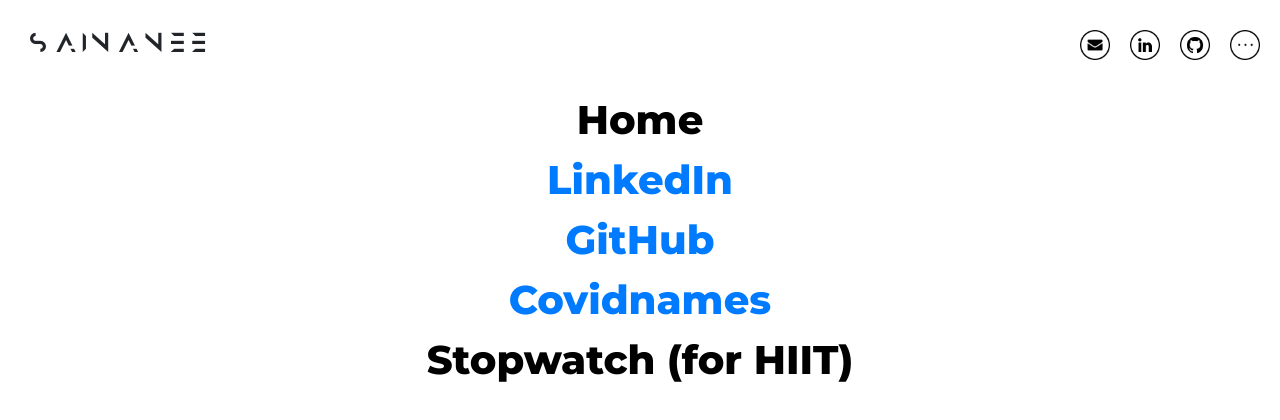
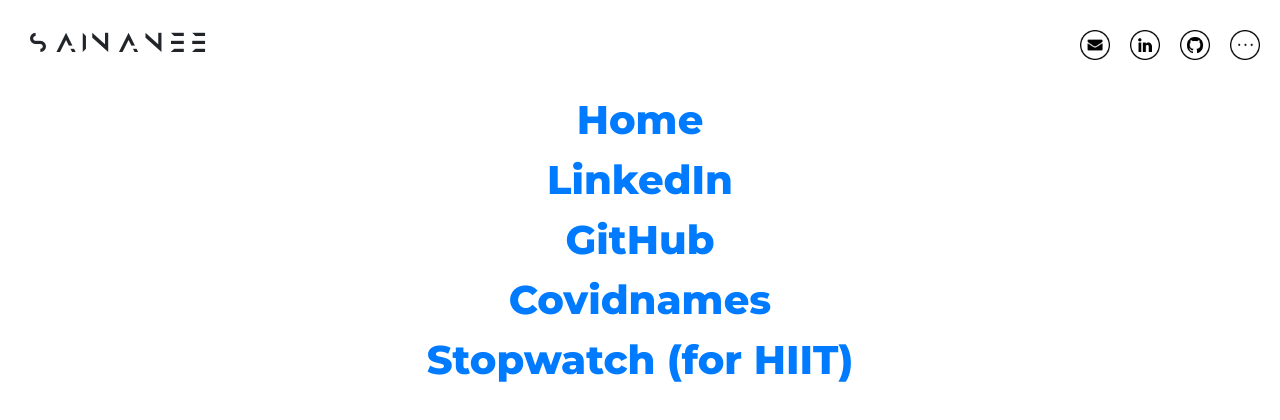
Before and after one commit to viveksainanee/reactportfolio, a React (Create React App) app: page /menu in a window 1280 px wide. Shown: the top 420 px of the page. Built offline with nearby package versions, Linux system fonts and the light colour scheme.

Commit message:
consistent link colors in menu

```diff
--- a/src/Menu.css
+++ b/src/Menu.css
@@ -1,10 +1,6 @@
 .menu-items {
-  font-family: 'Montserrat', sans-serif;
+  font-family: "Montserrat", sans-serif;
   font-weight: 800;
   font-size: 40px;
   max-width: 700px;
 }
-
-.menu-link {
-  color: black;
-}
```
